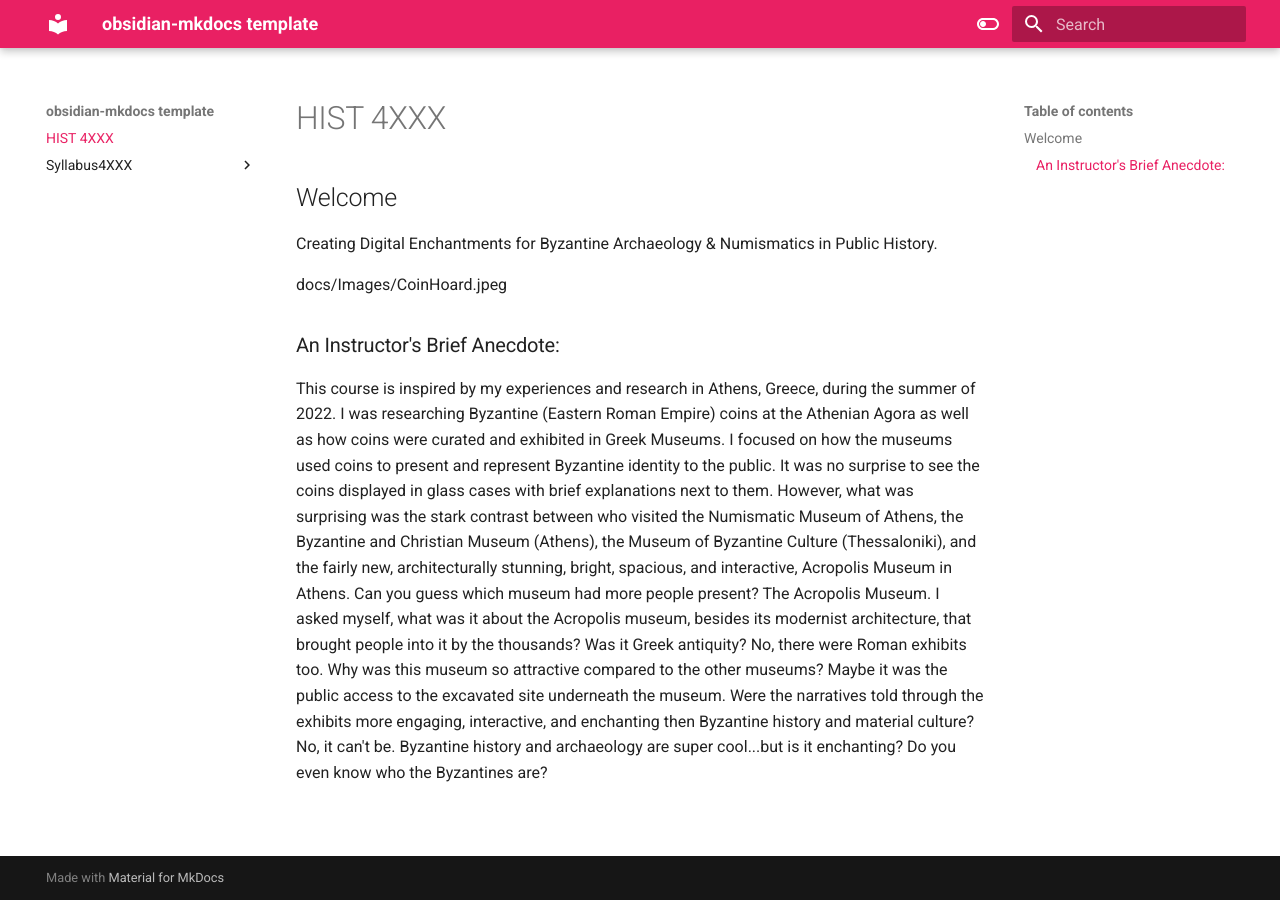
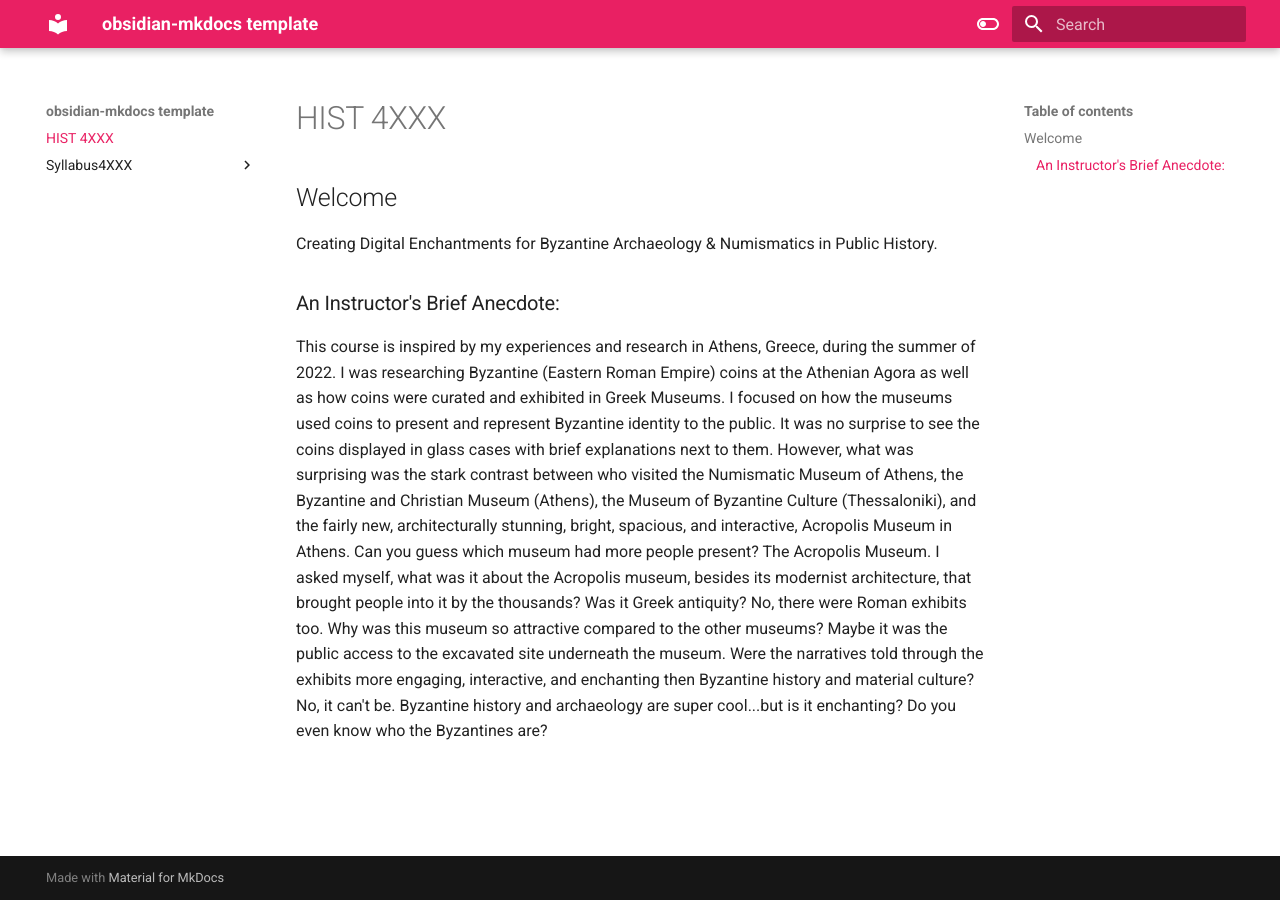
Before and after one commit to roguehistory/Syllabus, an MkDocs documentation site: the page built from docs/index.md, in a window 1280 px wide. Built offline with MkDocs 1.6.1 and Material for MkDocs 9.7.7, drawn with Linux system fonts in a browser that asks for light colours.

Commit message:
Update index.md

```diff
--- a/docs/index.md
+++ b/docs/index.md
@@ -4,7 +4,6 @@
 
 Creating Digital Enchantments for Byzantine Archaeology & Numismatics in Public History.
 
-docs/Images/CoinHoard.jpeg
 
 ### An Instructor's Brief Anecdote:
 
```
